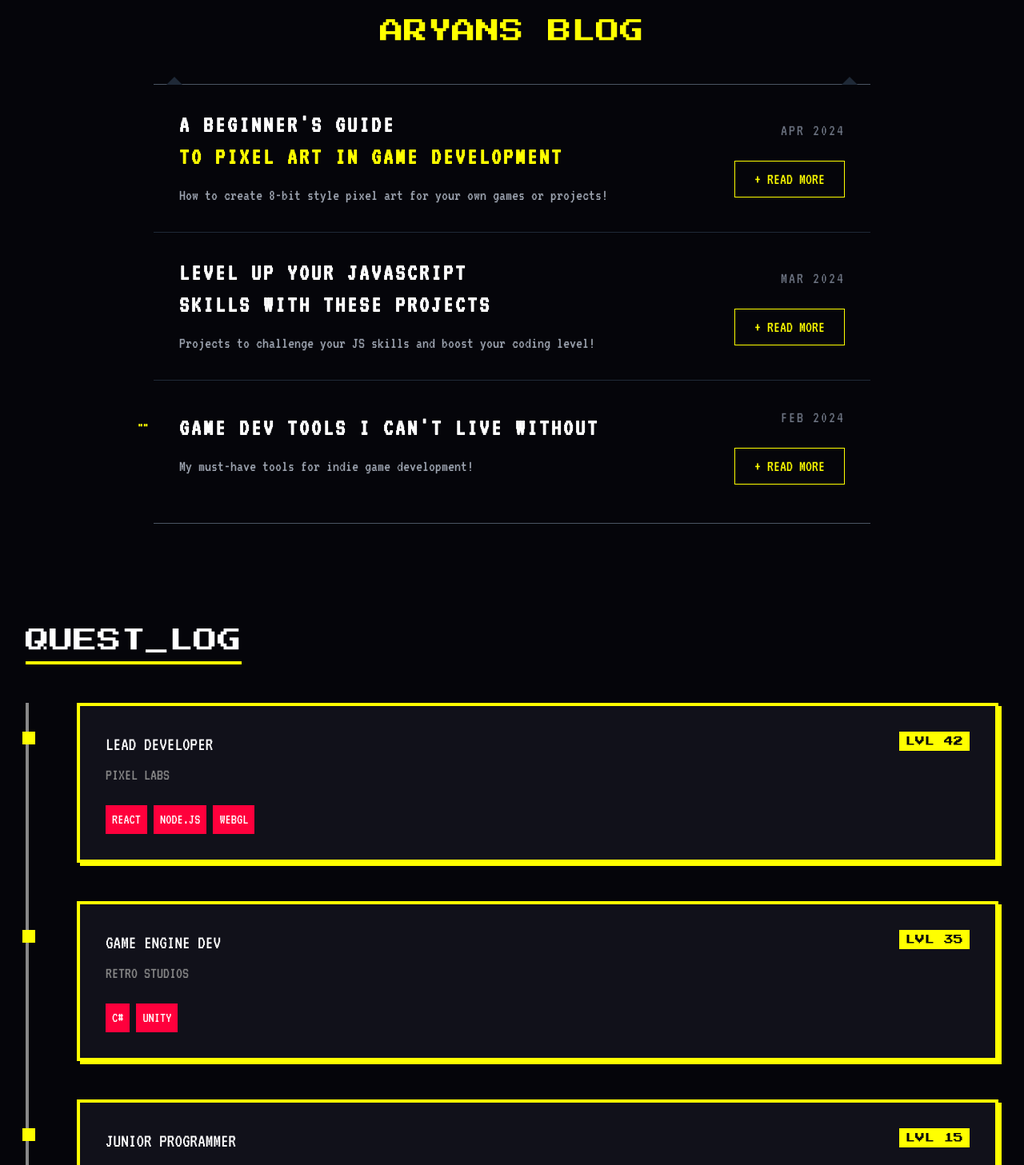
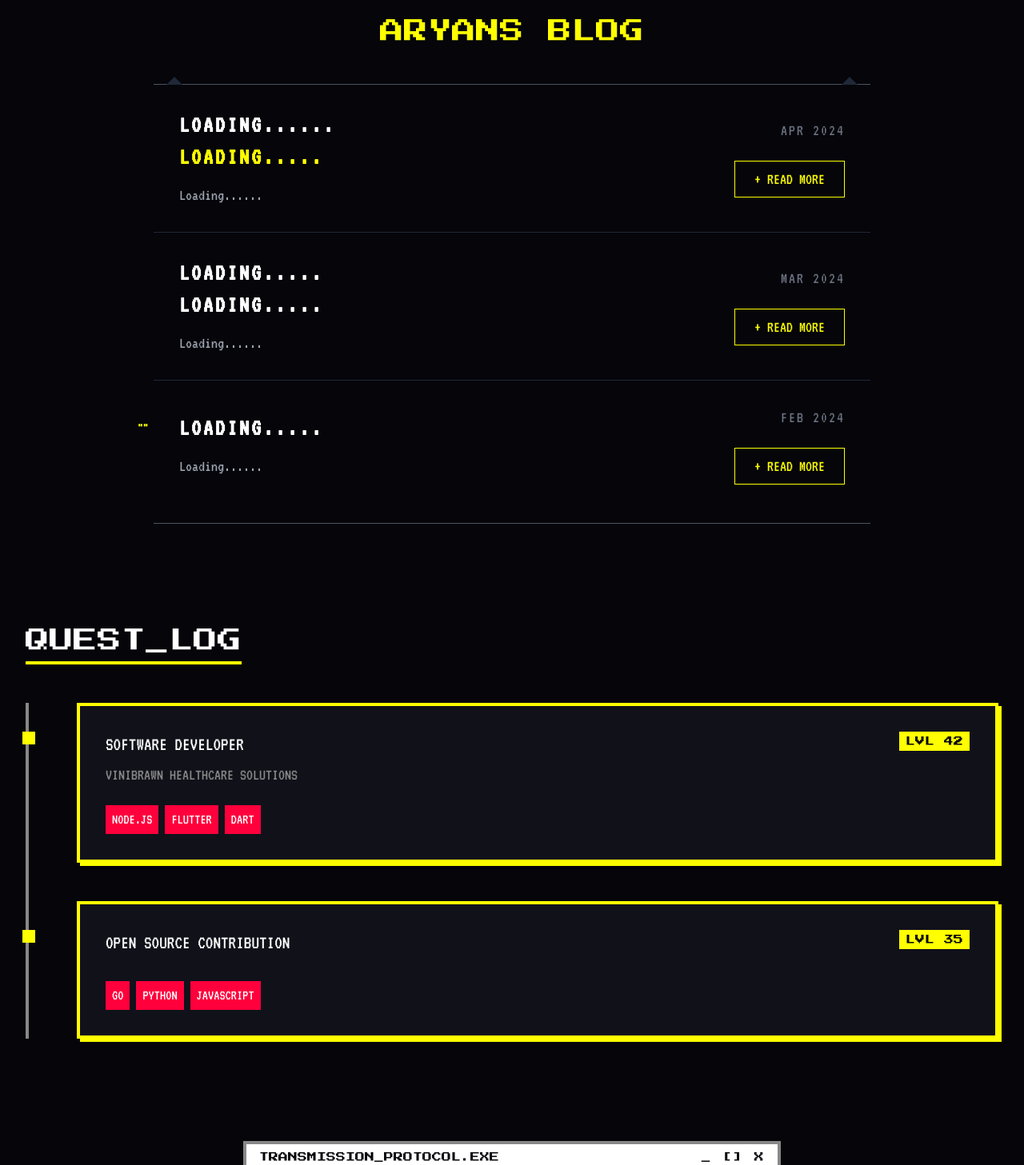
Before and after one commit to Aryan-Shrivastva/pixelfolio, a React (Vite) app: page / in a window 1280 px wide. Shown: the part 1760-3217 px from the top of the page at 80% size. Built offline with nearby package versions, Linux system fonts and the light colour scheme.

Commit message:
small tweeks

```diff
--- a/src/App.jsx
+++ b/src/App.jsx
@@ -382,10 +382,10 @@ function App() {
                 {/* Blog Post 1 */}
                 <div className="p-8 border-b border-gray-800 flex flex-col md:flex-row justify-between items-start md:items-center gap-6">
                   <div className="flex-1">
-                    <h3 className="text-white font-vt323 text-3xl font-bold tracking-widest mb-1">A BEGINNER'S GUIDE</h3>
-                    <h3 className="text-primary font-vt323 text-3xl font-bold tracking-widest mb-4">TO PIXEL ART IN GAME DEVELOPMENT</h3>
+                    <h3 className="text-white font-vt323 text-3xl font-bold tracking-widest mb-1">Loading......</h3>
+                    <h3 className="text-primary font-vt323 text-3xl font-bold tracking-widest mb-4">Loading.....</h3>
                     <p className="text-gray-400 font-vt323 text-xl normal-case">
-                      How to create 8-bit style pixel art for your own games or projects!
+                      Loading......
                     </p>
                   </div>
                   <div className="flex flex-col items-end gap-6 shrink-0">
@@ -399,10 +399,10 @@ function App() {
                 {/* Blog Post 2 */}
                 <div className="p-8 border-b border-gray-800 flex flex-col md:flex-row justify-between items-start md:items-center gap-6">
                   <div className="flex-1 relative">
-                    <h3 className="text-white font-vt323 text-3xl font-bold tracking-widest mb-1">LEVEL UP YOUR JAVASCRIPT</h3>
-                    <h3 className="text-white font-vt323 text-3xl font-bold tracking-widest mb-4">SKILLS WITH THESE PROJECTS</h3>
+                    <h3 className="text-white font-vt323 text-3xl font-bold tracking-widest mb-1">Loading.....</h3>
+                    <h3 className="text-white font-vt323 text-3xl font-bold tracking-widest mb-4">Loading.....</h3>
                     <p className="text-gray-400 font-vt323 text-xl normal-case">
-                      Projects to challenge your JS skills and boost your coding level!
+                      Loading......
                     </p>
                   </div>
                   <div className="flex flex-col items-end gap-6 shrink-0">
@@ -417,9 +417,9 @@ function App() {
                 <div className="p-8 flex flex-col md:flex-row justify-between items-start md:items-center gap-6 relative">
                   <div className="absolute left-[-20px] top-12 text-primary font-bold">""</div>
                   <div className="flex-1">
-                    <h3 className="text-white font-vt323 text-3xl font-bold tracking-widest mb-4">GAME DEV TOOLS I CAN'T LIVE WITHOUT</h3>
+                    <h3 className="text-white font-vt323 text-3xl font-bold tracking-widest mb-4">Loading.....</h3>
                     <p className="text-gray-400 font-vt323 text-xl normal-case">
-                      My must-have tools for indie game development!
+                      Loading......
                     </p>
                   </div>
                   <div className="flex flex-col items-end gap-6 shrink-0">
@@ -443,9 +443,8 @@ function App() {
               <div className="absolute left-0 top-0 bottom-0 w-1 bg-muted"></div>
               <div className="flex flex-col gap-12">
                 {[
-                  { title: 'LEAD DEVELOPER', company: 'PIXEL LABS', lvl: 42, tech: ['REACT', 'NODE.JS', 'WEBGL'] },
-                  { title: 'GAME ENGINE DEV', company: 'RETRO STUDIOS', lvl: 35, tech: ['C#', 'UNITY'] },
-                  { title: 'JUNIOR PROGRAMMER', company: 'STARTUP INC', lvl: 15, tech: ['JS', 'HTML5'] }
+                  { title: 'Software Developer', company: 'ViniBrawn Healthcare Solutions', lvl: 42, tech: ['NODE.JS', 'Flutter', 'Dart'] },
+                  { title: 'Open Source Contribution', lvl: 35, tech: ['Go', 'Python', 'JavaScript'] },
                 ].map((job, idx) => (
                   <div key={idx} className="relative bg-surface border-4 border-primary p-6 md:p-8 shadow-hard">
                     <div className="absolute -left-10 md:-left-[4.5rem] top-8 w-4 h-4 bg-primary"></div>
```
